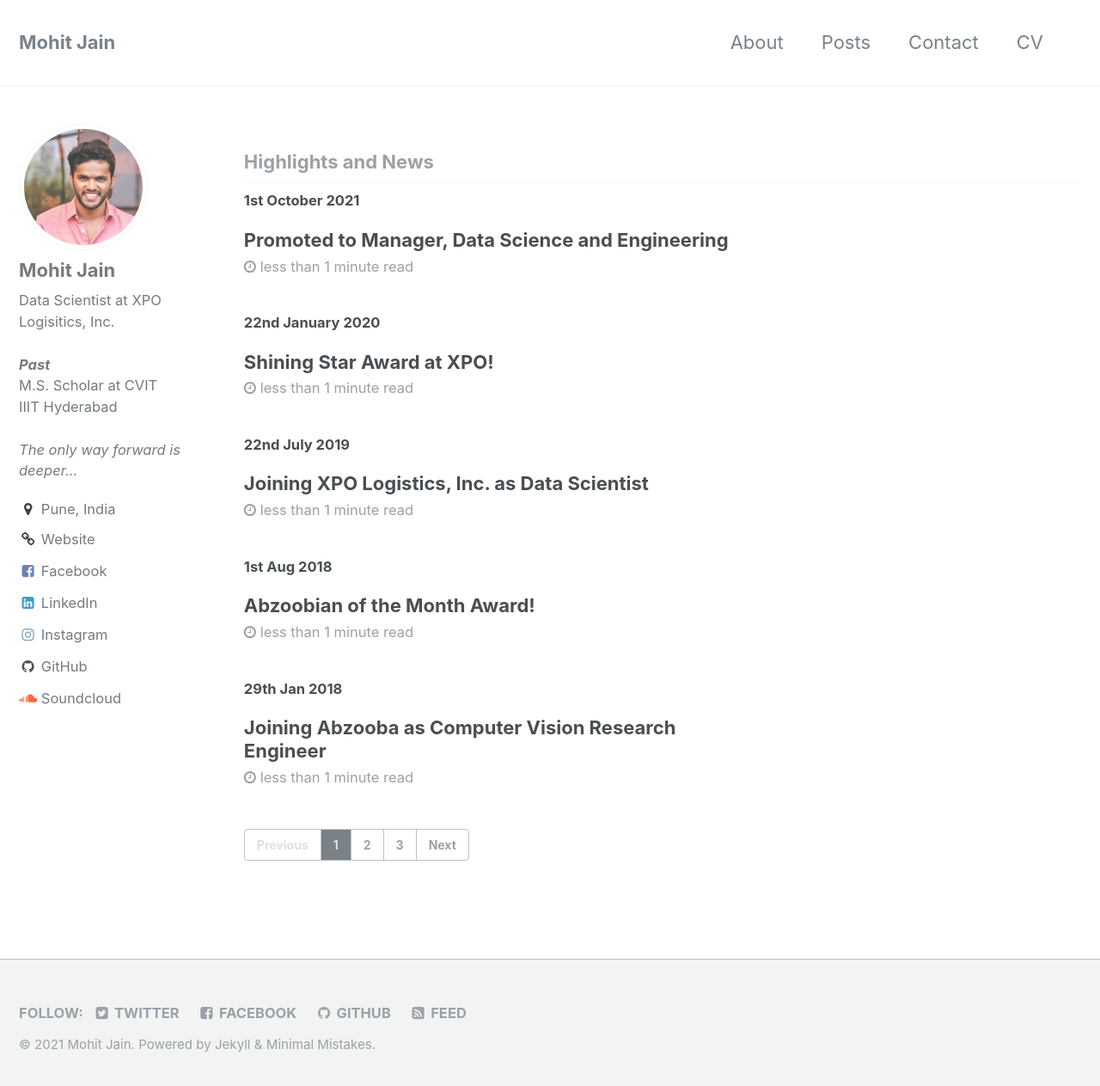
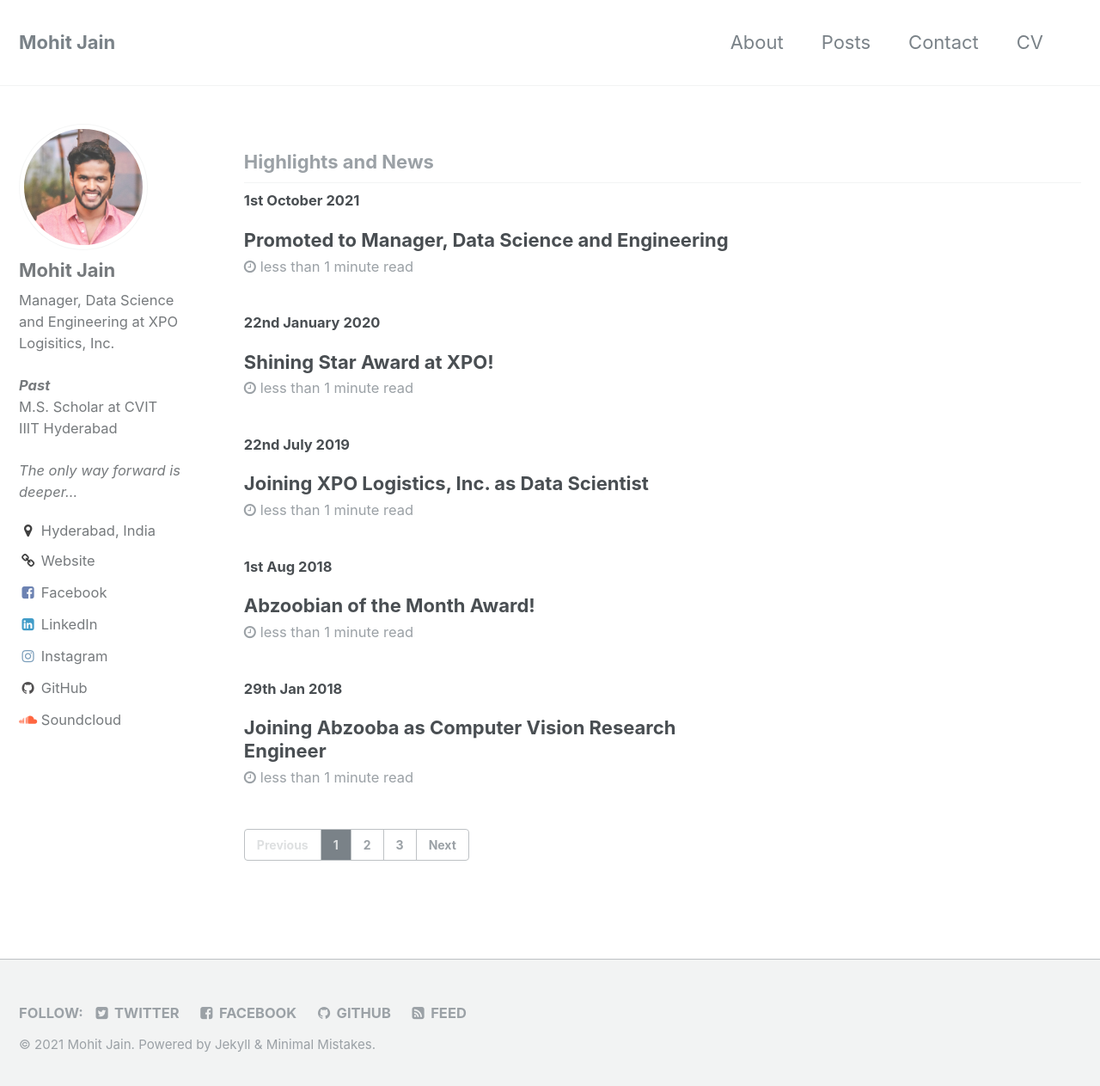
Before and after one commit to NightFury13/nightfury13.github.io, a Jekyll site: the page built from index.html, in a window 1280 px wide and 1271 px high. Shown: the top 1263 px of the window at 86% size. Built offline with Jekyll 4.4.1, drawn with Linux system fonts in a browser that asks for light colours; the list of posts is cut into pages by our own code.

Commit message:
Update _config.yml

```diff
--- a/_config.yml
+++ b/_config.yml
@@ -83,8 +83,8 @@ analytics:
 author:
   name             : "Mohit Jain"
   avatar           : "/assets/images/avatar.jpg"
-  bio              : "Data Scientist at XPO Logisitics, Inc.<br/><br/><b><i>Past</i></b><br/>M.S. Scholar at CVIT<br/>IIIT Hyderabad<br/><br/><i>The only way forward is deeper...</i>"
-  location         : "Pune, India"
+  bio              : "Manager, Data Science and Engineering at XPO Logisitics, Inc.<br/><br/><b><i>Past</i></b><br/>M.S. Scholar at CVIT<br/>IIIT Hyderabad<br/><br/><i>The only way forward is deeper...</i>"
+  location         : "Hyderabad, India"
   email            : # "kalpit.thakkar@research.iiit.ac.in"
   uri              : "https://scholar.google.co.in/citations?user=-Gi3nP4AAAAJ&hl=en"
   bitbucket        : # "dracarys983"
```
